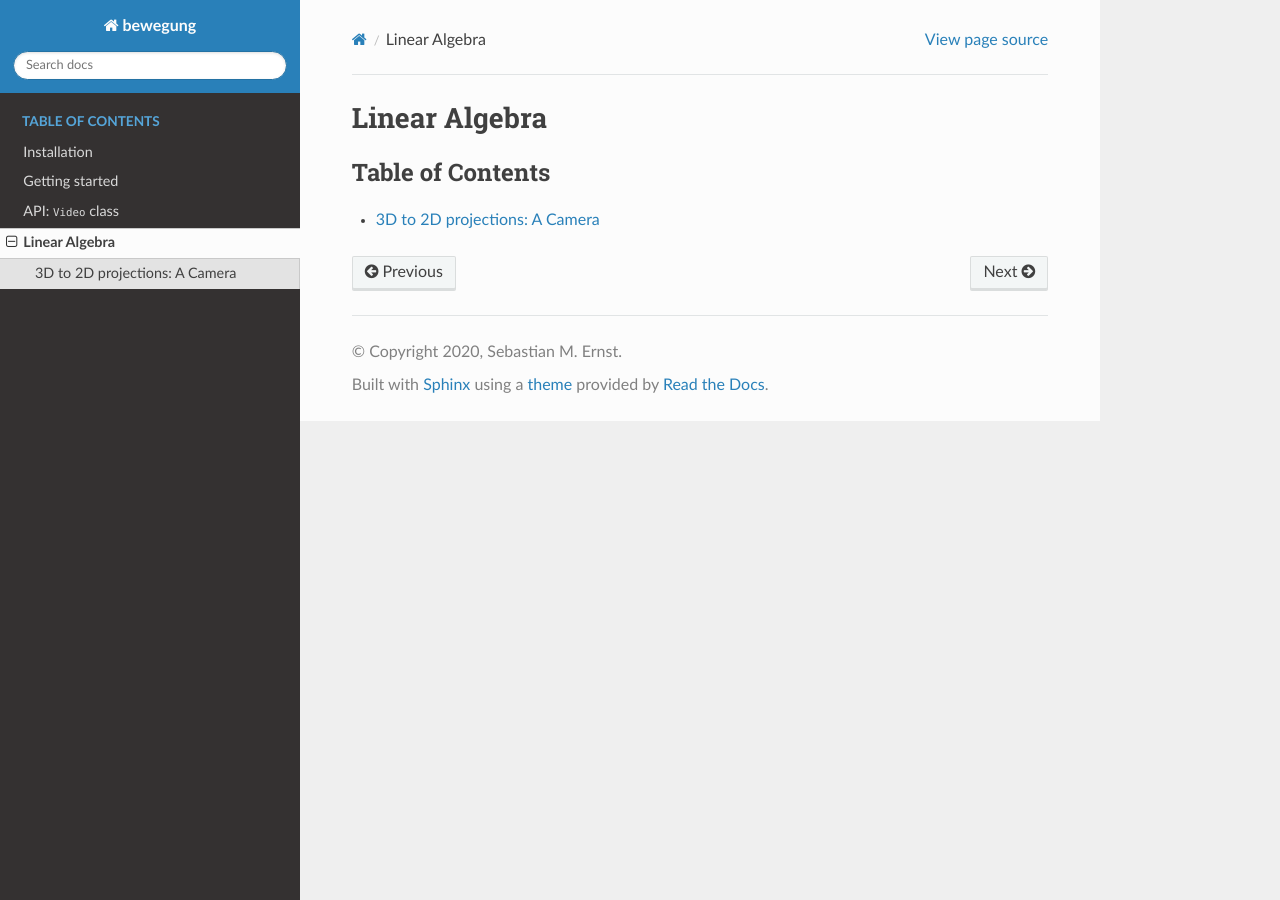
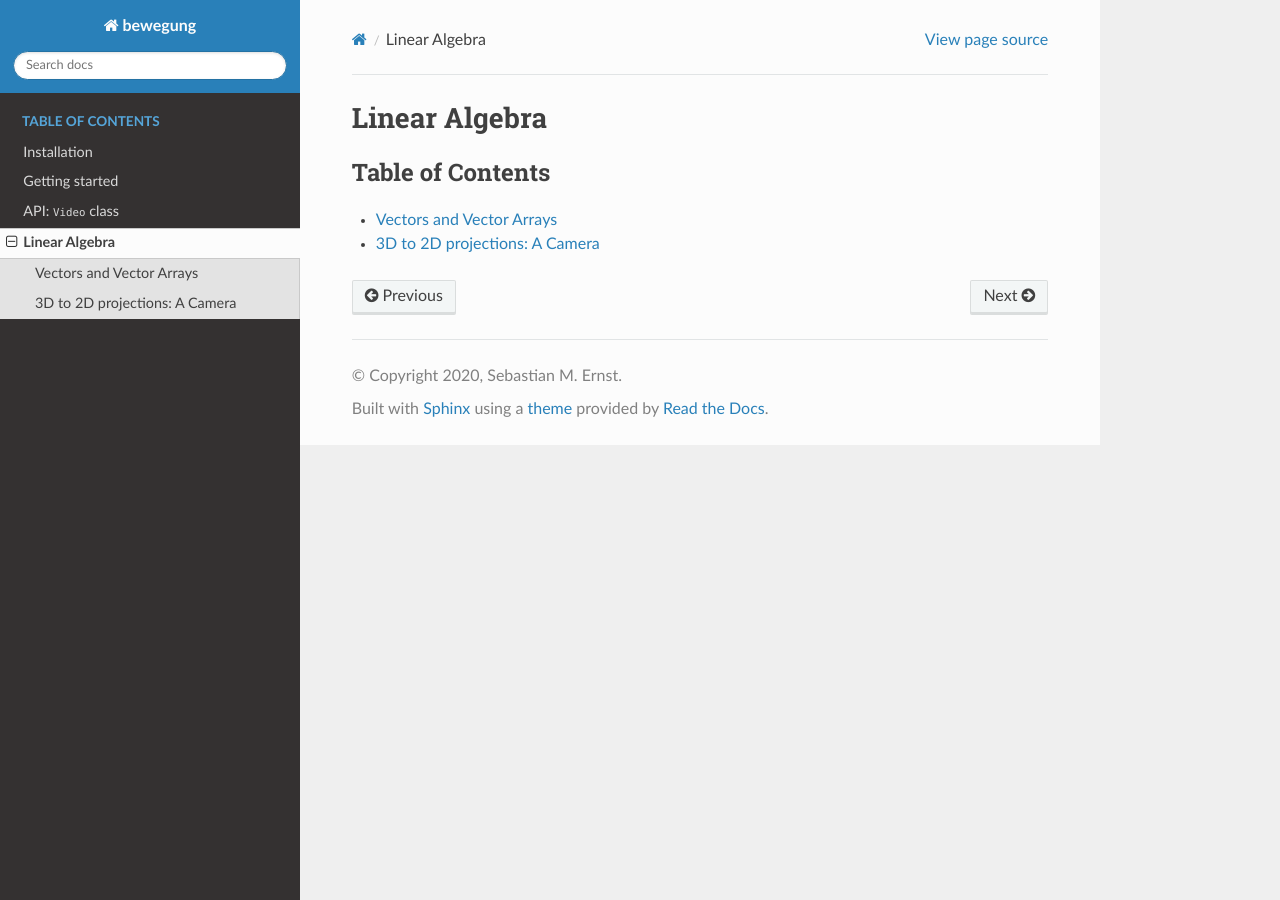
Before and after one commit to pleiszenburg/bewegung, a Sphinx documentation site: the page built from docs/algebra.rst, in a window 1280 px wide. Built offline with Sphinx 7.4.7 and the Read the Docs theme 2.0.0, drawn with Linux system fonts in a browser that asks for light colours; the version number is read from the project's files by our own code.

Commit message:
structure

```diff
--- a/docs/algebra.rst
+++ b/docs/algebra.rst
@@ -5,4 +5,5 @@ Linear Algebra
    :maxdepth: 2
    :caption: Table of Contents
 
+   vectors
    camera
--- a/docs/camera.rst
+++ b/docs/camera.rst
@@ -1,4 +1,4 @@
 3D to 2D projections: A Camera
-------------------------------
+==============================
 
 Foo bar.
--- /dev/null
+++ b/docs/vectors.rst
@@ -0,0 +1,4 @@
+Vectors and Vector Arrays
+=========================
+
+Foo bar.
```
